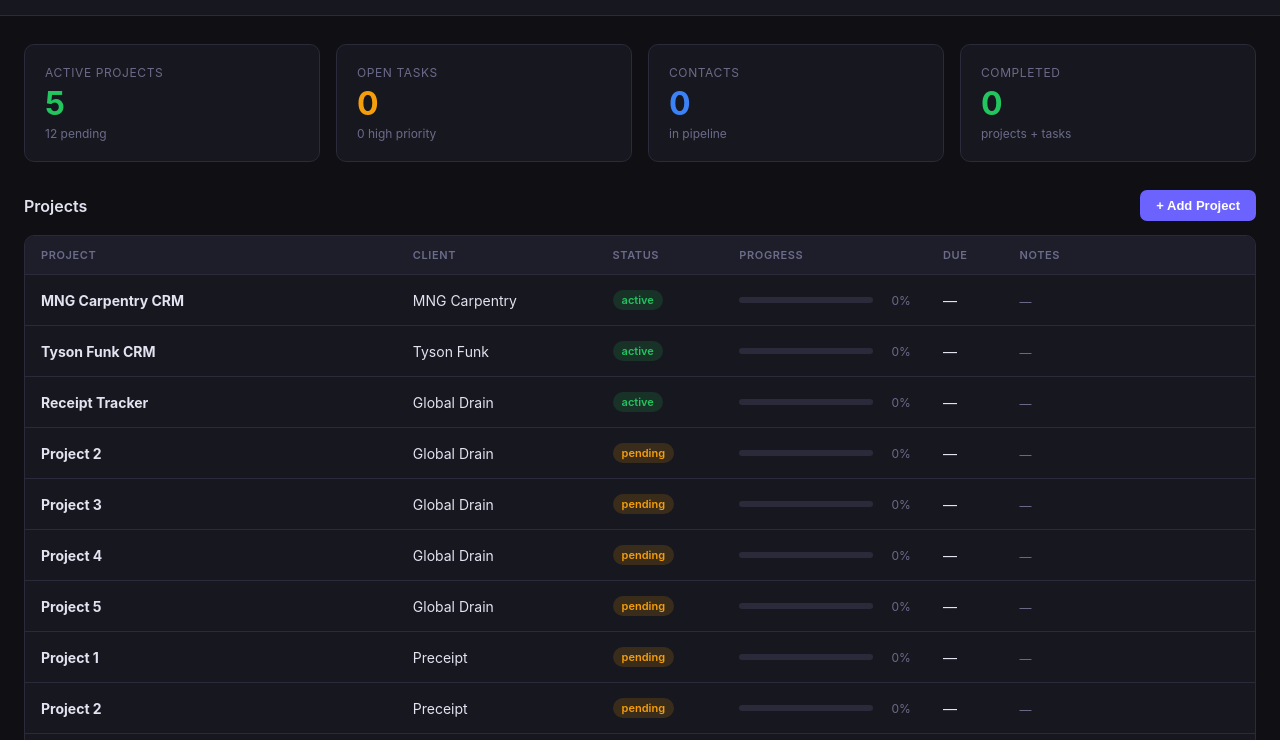
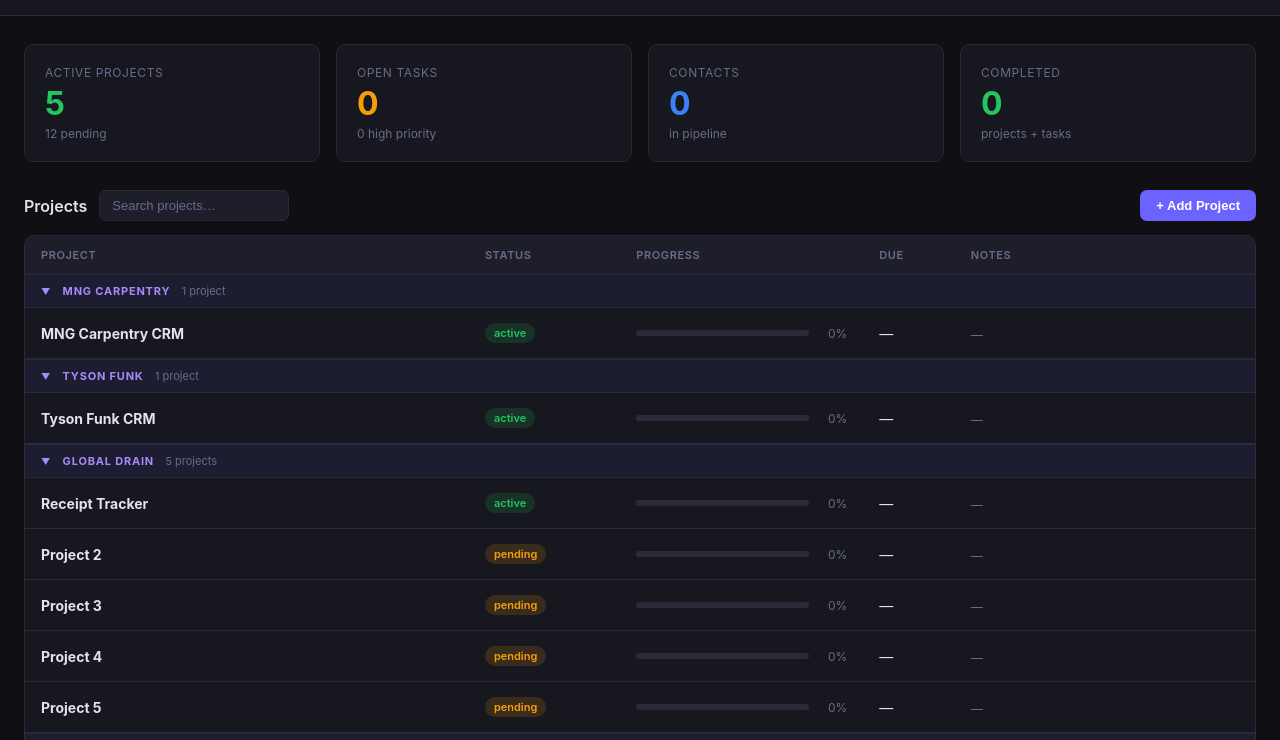
Before and after one commit to nickLinkedai/linked-ai-crm, a website: page index.html in a window 1280 px wide. Shown: the part 53-793 px from the top of the page. Drawn offline with Linux system fonts and the light colour scheme.

Commit message:
Group projects by client with collapsible sections and search

```diff
--- a/index.html
+++ b/index.html
@@ -276,6 +276,42 @@
     .btn-danger:hover { opacity: .85; }
 
     input[type="range"] { accent-color: var(--accent); }
+
+    /* ── Project groups ── */
+    .group-header { cursor: pointer; user-select: none; }
+    .group-header td {
+      padding: 9px 16px;
+      font-size: 11px;
+      font-weight: 700;
+      text-transform: uppercase;
+      letter-spacing: .8px;
+      color: var(--accent2);
+      background: rgba(108,99,255,.08);
+      border-top: 2px solid var(--border);
+    }
+    .group-header:first-child td { border-top: none; }
+    .group-header:hover td { background: rgba(108,99,255,.14); }
+    .group-header.internal td { color: var(--muted); background: rgba(107,107,138,.08); }
+    .group-header.internal:hover td { background: rgba(107,107,138,.13); }
+    .group-toggle { display: inline-block; font-size: 9px; margin-right: 8px; transition: transform .18s; }
+    .group-toggle.collapsed { transform: rotate(-90deg); }
+    .group-count { margin-left: 8px; color: var(--muted); font-weight: 400; font-size: 11px; text-transform: none; letter-spacing: 0; }
+    .group-row.hidden { display: none; }
+
+    /* ── Search ── */
+    .search-input {
+      background: var(--surface2);
+      border: 1px solid var(--border);
+      border-radius: 7px;
+      padding: 7px 12px;
+      color: var(--text);
+      font-size: 13px;
+      outline: none;
+      width: 190px;
+    }
+    .search-input::placeholder { color: var(--muted); }
+    .search-input:focus { border-color: var(--accent); }
+    .section-header-left { display: flex; align-items: center; gap: 12px; }
   </style>
 </head>
 <body>
@@ -295,7 +331,10 @@
   <!-- Projects -->
   <div class="section">
     <div class="section-header">
+      <div class="section-header-left">
         <div class="section-title">Projects</div>
+        <input class="search-input" id="projectSearch" placeholder="Search projects…" oninput="renderProjects()" />
+      </div>
       <button class="btn" onclick="openModal('project')">+ Add Project</button>
     </div>
     <div class="card">
@@ -303,7 +342,6 @@
         <thead>
           <tr>
             <th>Project</th>
-            <th>Client</th>
             <th>Status</th>
             <th>Progress</th>
             <th>Due</th>
@@ -492,16 +530,52 @@ function fmtDate(d) {
   return dt.toLocaleDateString('en-US', { month: 'short', day: 'numeric', year: 'numeric' });
 }
 
+const collapsedGroups = new Set();
+
+function slugify(s) { return s.replace(/[^a-z0-9]/gi, '_'); }
+
+function toggleGroup(client) {
+  const slug = slugify(client);
+  if (collapsedGroups.has(slug)) {
+    collapsedGroups.delete(slug);
+  } else {
+    collapsedGroups.add(slug);
+  }
+  // toggle visibility without full re-render
+  const rows = document.querySelectorAll('.group-row-' + slug);
+  const icon = document.getElementById('gtoggle-' + slug);
+  const isCollapsed = collapsedGroups.has(slug);
+  rows.forEach(r => r.classList.toggle('hidden', isCollapsed));
+  if (icon) icon.classList.toggle('collapsed', isCollapsed);
+}
+
 function renderProjects() {
   const body = document.getElementById('projectsBody');
   if (!projects.length) {
-    body.innerHTML = `<tr><td colspan="7"><div class="empty"><div class="empty-icon">📋</div>No projects yet</div></td></tr>`;
+    body.innerHTML = `<tr><td colspan="6"><div class="empty"><div class="empty-icon">📋</div>No projects yet</div></td></tr>`;
     return;
   }
-  body.innerHTML = projects.map(p => `
-    <tr>
+
+  const q = (document.getElementById('projectSearch')?.value || '').toLowerCase();
+
+  // Separate internal from client projects
+  const clientProjects  = projects.filter(p => !p.client.startsWith('Internal'));
+  const internalProjects = projects.filter(p => p.client.startsWith('Internal'));
+
+  // Group by client, preserving insertion order
+  const groupMap = (list) => {
+    const map = {};
+    list.forEach(p => { (map[p.client] = map[p.client] || []).push(p); });
+    return Object.entries(map);
+  };
+
+  const renderRow = (p) => {
+    if (q && !p.name.toLowerCase().includes(q) && !p.client.toLowerCase().includes(q)) return '';
+    const slug = slugify(p.client);
+    const hidden = collapsedGroups.has(slug) ? 'hidden' : '';
+    return `
+      <tr class="group-row group-row-${slug} ${hidden}">
         <td><strong>${esc(p.name)}</strong></td>
-      <td>${esc(p.client)}</td>
         <td>${statusBadge(p.status)}</td>
         <td>
           <div class="progress-wrap">
@@ -517,8 +591,30 @@ function renderProjects() {
             <button class="btn btn-danger btn-sm" onclick="deleteItem('project','${p.id}')">✕</button>
           </div>
         </td>
+      </tr>`;
+  };
+
+  const renderGroupHeader = (client, projs, isInternal = false) => {
+    const slug = slugify(client);
+    const visible = projs.filter(p => !q || p.name.toLowerCase().includes(q) || p.client.toLowerCase().includes(q));
+    if (visible.length === 0) return '';
+    const isCollapsed = collapsedGroups.has(slug);
+    return `
+      <tr class="group-header ${isInternal ? 'internal' : ''}" onclick="toggleGroup('${client.replace(/'/g,"\\'")}')">
+        <td colspan="6">
+          <span class="group-toggle ${isCollapsed ? 'collapsed' : ''}" id="gtoggle-${slug}">▼</span>
+          ${esc(client)}
+          <span class="group-count">${visible.length} project${visible.length !== 1 ? 's' : ''}</span>
+        </td>
       </tr>
-  `).join('');
+      ${visible.map(renderRow).join('')}`;
+  };
+
+  const clientHtml   = groupMap(clientProjects).map(([c, ps]) => renderGroupHeader(c, ps, false)).join('');
+  const internalHtml = groupMap(internalProjects).map(([c, ps]) => renderGroupHeader(c, ps, true)).join('');
+
+  body.innerHTML = clientHtml + internalHtml ||
+    `<tr><td colspan="6"><div class="empty"><div class="empty-icon">🔍</div>No results</div></td></tr>`;
 }
 
 function renderTasks() {
```
Lines whose indentation alone changed are shown as unchanged.
